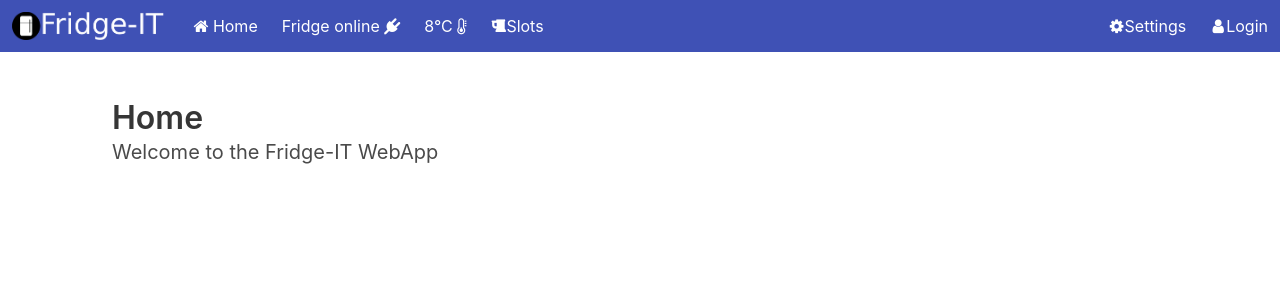
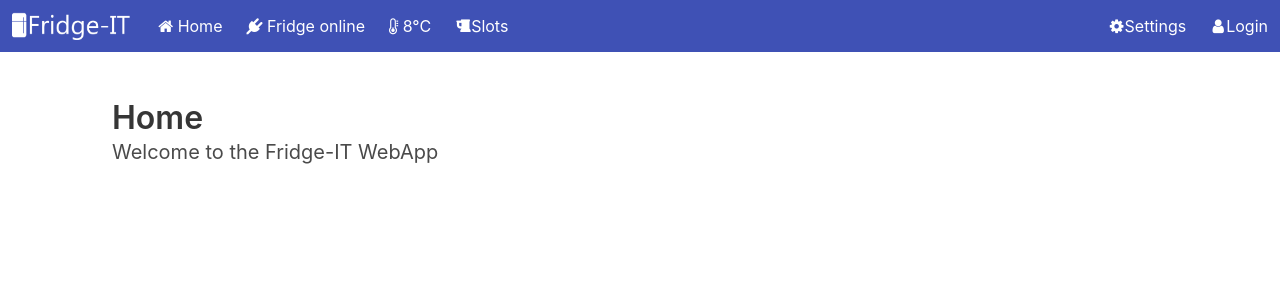
Before and after one commit to leo-mao/Fridge_IT, a Vue app: page / in a window 1280 px wide. Shown: the top 300 px of the page. Built offline with nearby package versions, Linux system fonts and the light colour scheme.

Commit message:
minor style adaptations

```diff
--- a/src/components/fragments/Navbar.vue
+++ b/src/components/fragments/Navbar.vue
@@ -20,12 +20,12 @@
           <label>Home</label>
         </a>
         <span class="navbar-item is-hidden-mobile">
-          <label>Fridge online&nbsp;</label>
           <i class="fa fa-plug" aria-hidden="true"></i>
+          <label>&nbsp;Fridge online</label>
         </span>
         <span class="navbar-item is-hidden-mobile">
-          <span>8°C&nbsp;</span>
           <i class="fa fa-thermometer-quarter" aria-hidden="true"></i>
+          <span>&nbsp;8°C</span>
         </span>
         <a class="navbar-item" href="/slots">
           <span class="icon"><i class="fa fa-beer"></i></span>
```
Also changed, not shown: src/assets/logo.png.
